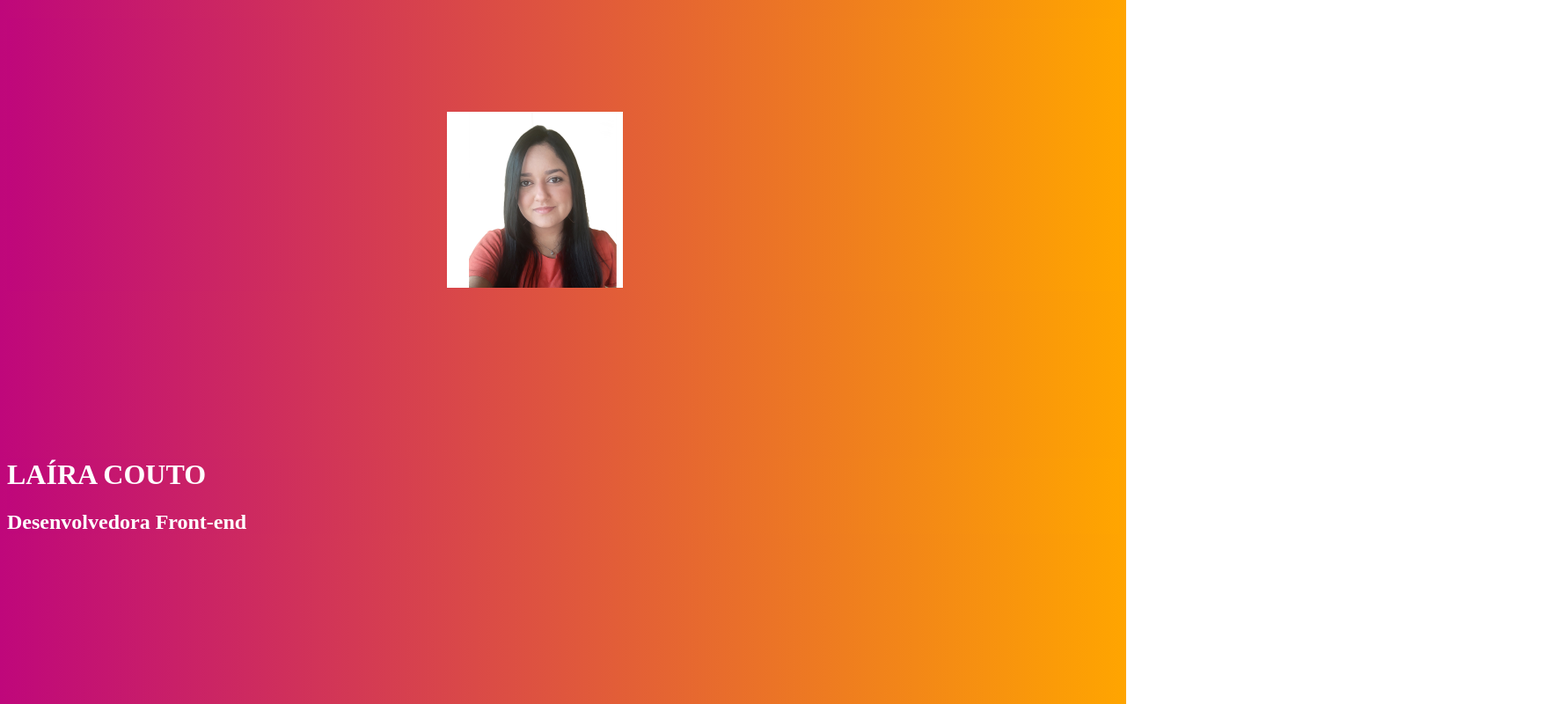
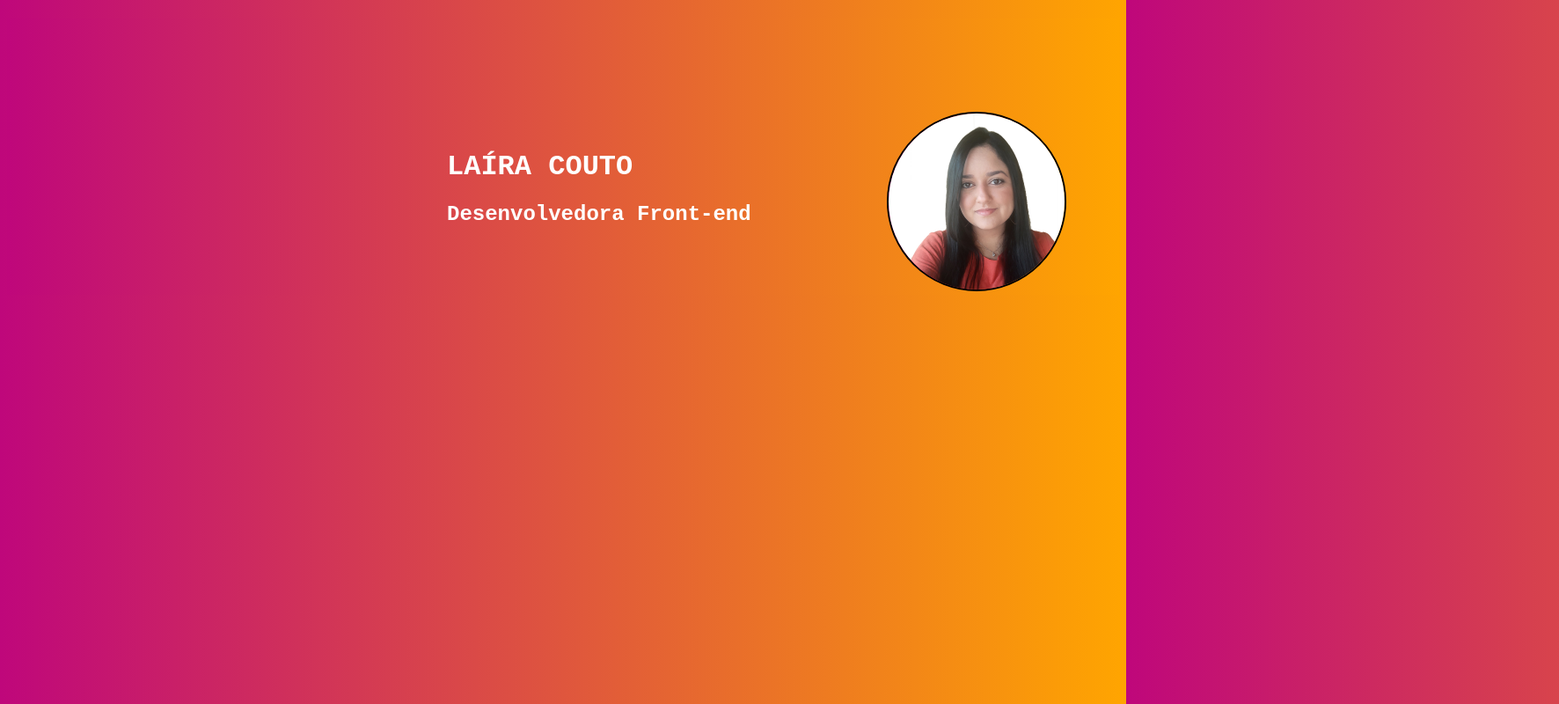
Before and after one commit to lairacouto/EstudosHtml, a plain HTML site: page LANDINGPAGE/index.html in a window 1280 px wide. Shown: the whole page at 88% size, 1772 px wide, since content can reach past the window. Drawn offline with Linux system fonts and the light colour scheme.

Commit message:
mais um pouco de css

```diff
--- a/LANDINGPAGE/index.css
+++ b/LANDINGPAGE/index.css
@@ -2,15 +2,28 @@ img {
     width: 200px;
     height: 200px;
     position: relative;
-    left: 500px;
-}
-
-.tit {
-    position: relative;
-    top: 500px;
+    left: 1000px;
+    border-radius: 50%;
+    border: 2px solid black;
 }
 
 * {
     background: linear-gradient(90deg, rgb(191, 7, 123), orange);
     color: white;
 }
+
+.tit {
+    position: relative;
+    top: 150px;
+    left: 500px;
+    background: none;
+    font-family: Andale Mono, monospace;
+}
+
+h1 {
+    background: none;
+}
+
+h2 {
+    background: none;
+}
```
